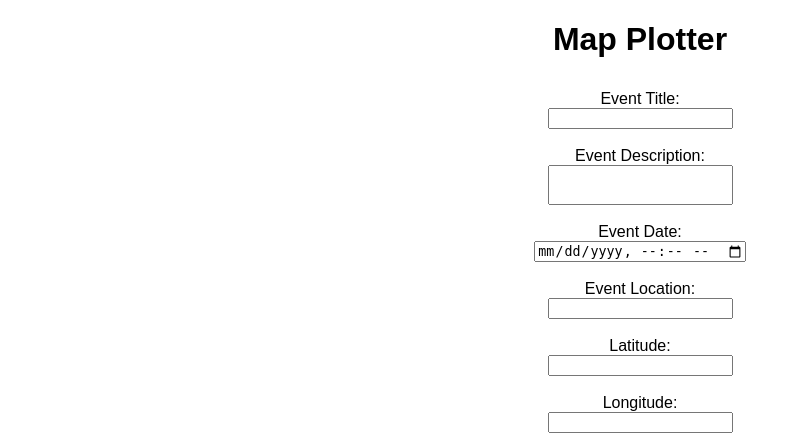
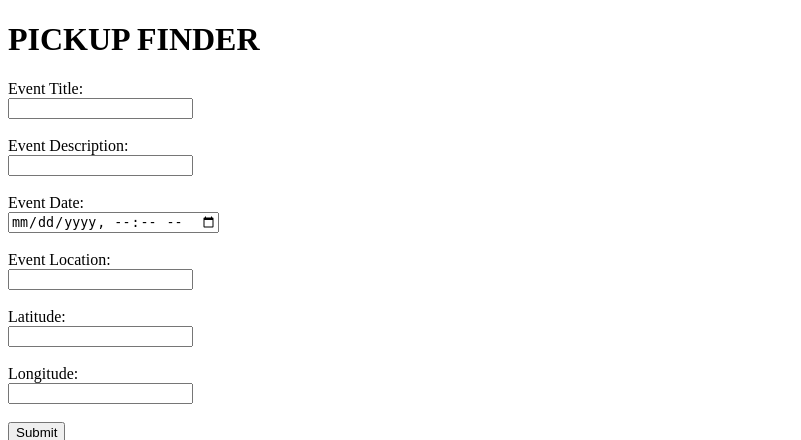
Before and after one commit to ew84njit/Communimap-1, a PHP site: page / in a window 1280 px wide. Shown: the top 440 px of the page, without its empty margins (0-801 px from the left). Run offline with PHP 8.4, Linux system fonts and the light colour scheme; data comes from the database, SQL or seed files in the repository; some libraries are stand-ins or nearby versions.

Commit message:
Update index.php

```diff
--- a/index.php
+++ b/index.php
@@ -1,52 +1,67 @@
 <!DOCTYPE html>
 <html>
 <head>
-    <link rel = "stylesheet" type="text/css" href= "/Map/style.css" media="all"/>
+  <link rel = "stylesheet" type="text/css" href = "theme.css" media="all"/>
   <meta charset="utf-8">
   <meta name="viewport" content="width=device-width">
   <title>Pickup</title>
-
-
-    <!--<script src="https://ajax.googleapis.com/ajax/libs/jquery/3.1.1/jquery.min.js"></script>-->
+  <script src="https://ajax.googleapis.com/ajax/libs/jquery/3.1.1/jquery.min.js"></script>
 </head>
 
 <body>
 
-    <h1 class="TitleText">Map Plotter</h1>
+  <div id = "container">
 
+    <!--TOP BAR-->
+    <div class = "title">
+      <h1 class="TitleText">PICKUP FINDER</h1>
+    </div>
 
-    <div id = "Submission">
+    <div class = "spacer"></div>
+
+    <div id = "content">
       <form id = "Form" action="insert.php" method="POST">
+        <label class="label">
           Event Title:<br>
           <input type="text" name="title"/><br><br>
+        </label>
 
+        <label class="label">
           Event Description:<br>
           <input type="text" name="about" id="desc"/><br><br>
+        </label>
 
+        <label class="label">
           Event Date:<br>
           <input type="datetime-local" name="date" /><br><br>
+        </label>
 
+        <label class="label">
           Event Location:<br>
           <input type="text" name="location"/><br><br>
+        </label>
 
+        <label class="label">
           Latitude:<br>
           <input type="text" name="lat"/><br><br>
+        </label>
 
+        <label class="label">
           Longitude:<br>
           <input type="text" name="long"/><br><br>
+        </label>
 
-        <input type="submit" name = "register_btn" id = "submitBtn"/><br>
-
+        <input type="submit" name = "register_btn" class = "submitBtn"/><br>
       </form>
-
+    </div>
+    <div class = "spacer"></div>
   </div>
 
   <?php
-
     $lat = array();
     $lon = array();
     $coordinates = array();
-		  $link = mysqli_connect("localhost", "root", "", "data");
+    $link = mysqli_connect("localhost", "root", "root", "data",3306);
 
     if (!$link) {
       echo "Error: Unable to connect to MySQL." . PHP_EOL;
@@ -76,7 +91,6 @@
     }
 
     $link->close();
-
   ?>
 
   <div id="map">
@@ -99,6 +113,13 @@
           zoom: 4
         });
 
+        var iconBase = 'https://developers.google.com/maps/documentation/javascript/examples/full/images/';
+        var icons = {
+          basketball: {
+            icon: iconBase + 'basketball2.png'
+          }
+        };
+
         var marker,i;
         var markers = new Array();
 
@@ -106,7 +127,8 @@
         for (i = 0; i < locations.length; i++) {
           marker = new google.maps.Marker({
             position: new google.maps.LatLng(locations[i][0], locations[i][1]),
-              map: map
+            //icon: icons['basketball'].icon,
+            map:map
           });
 
           markers.push(marker);
@@ -129,7 +151,6 @@
               infowindow.open(map, marker);
             }
           })(marker, i));
-
         }
 
         function AutoCenter() {
@@ -146,9 +167,11 @@
     </script>
 
   </div>
-
   <script async defer src="https://maps.googleapis.com/maps/api/js?key=AIzaSyCFMtt2pb3rmfAaXj3S3-4vWO5ajd5j3So&callback=initMap"></script>
 
-	  <br>
+  <div class="footer">
+    <p>© 2020 Sky Ventor</p><br>
+  </div>
+
 </body>
 </html>
```
Lines whose indentation alone changed are shown as unchanged.
